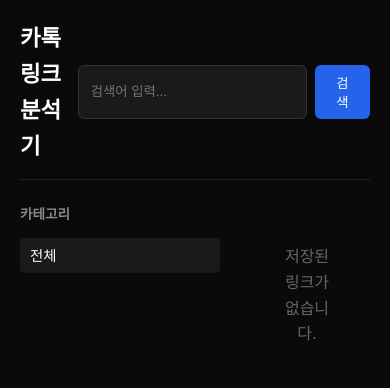
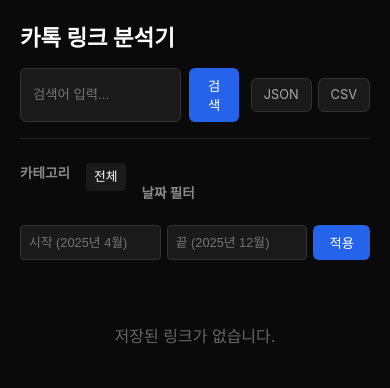
Before and after one commit to slimex200-wq/katalk-link-analyzer, a FastAPI app: page / in a window 390 px wide. Shown: the top 388 px of the page. Run offline with FastAPI, Linux system fonts and the light colour scheme; data comes from the database, SQL or seed files in the repository; data that the repository does not hold is empty.

Commit message:
feat: v2 업그레이드 - 다중 AI 백엔드, 대시보드 기능 강화
- Claude CLI / OpenAI API 자동 감지 및 선택 지원
- 즐겨찾기(핀) 기능 추가 (상단 고정, 금색 테두리)
- 카테고리 클릭 수정, 개수 표시
- 날짜 범위 필터
- JSON/CSV 내보내기
- 링크 삭제
- URL 필터링 (localhost, google docs 등 자동 제외)
- 모바일 반응형 대응
- 크롤링 최소 텍스트 길이 체크 (playwright fallback 개선)
- Windows claude CLI 호환성 (shell=True, utf-8 encoding)

```diff
--- a/crawler.py
+++ b/crawler.py
@@ -32,9 +32,9 @@
         resp = requests.get(url, headers={"User-Agent": DEFAULT_UA}, timeout=REQUEST_TIMEOUT)
         resp.raise_for_status()
         result = extract_text_content(resp.text)
-        if result["text"].strip():
+        if len(result["text"].strip()) > 50:
             return result
-        return None  # 빈 콘텐츠 → playwright fallback
+        return None  # 콘텐츠 부족 → playwright fallback
     except requests.exceptions.HTTPError as e:
         if e.response is not None and e.response.status_code in (403, 404, 410):
             logger.warning("HTTP %d for %s, skipping", e.response.status_code, url)
--- a/requirements.txt
+++ b/requirements.txt
@@ -7,5 +7,6 @@
 uvicorn>=0.27
 jinja2>=3.1
 tqdm>=4.66
+openai>=1.0
 pytest>=8.0
 httpx>=0.27
--- a/server.py
+++ b/server.py
@@ -1,13 +1,21 @@
+import csv
+import io
+import json
 from pathlib import Path
 
 from fastapi import FastAPI, Query, Request
-from fastapi.responses import HTMLResponse
+from fastapi.responses import HTMLResponse, JSONResponse, StreamingResponse
 from fastapi.staticfiles import StaticFiles
 from fastapi.templating import Jinja2Templates
+from pydantic import BaseModel
 
 from db import Database
 
 BASE_DIR = Path(__file__).parent
+
+
+class CategoryUpdate(BaseModel):
+    category: str
 
 
 def create_app(db_path: str = "links.db") -> FastAPI:
@@ -23,14 +31,19 @@
         request: Request,
         category: str | None = Query(None),
         q: str | None = Query(None),
+        date_from: str | None = Query(None),
+        date_to: str | None = Query(None),
+        pinned: bool = Query(False),
     ):
         db = get_db()
-        links = db.get_links(category=category, search=q)
+        links = db.get_links(category=category, search=q, date_from=date_from, date_to=date_to, pinned_only=pinned)
         db.close()
         return templates.TemplateResponse(request, "index.html", {
             "links": links,
             "current_category": category,
             "search_query": q or "",
+            "date_from": date_from or "",
+            "date_to": date_to or "",
         })
 
     @app.get("/api/links")
@@ -43,6 +56,33 @@
         db.close()
         return links
 
+    @app.delete("/api/links/{link_id}")
+    async def api_delete_link(link_id: int):
+        db = get_db()
+        deleted = db.delete_link(link_id)
+        db.close()
+        if deleted:
+            return {"ok": True}
+        return JSONResponse(status_code=404, content={"error": "not found"})
+
+    @app.patch("/api/links/{link_id}/category")
+    async def api_update_category(link_id: int, body: CategoryUpdate):
+        db = get_db()
+        updated = db.update_category(link_id, body.category)
+        db.close()
+        if updated:
+            return {"ok": True, "category": body.category}
+        return JSONResponse(status_code=404, content={"error": "not found"})
+
+    @app.post("/api/links/{link_id}/pin")
+    async def api_toggle_pin(link_id: int):
+        db = get_db()
+        result = db.toggle_pin(link_id)
+        db.close()
+        if result["ok"]:
+            return result
+        return JSONResponse(status_code=404, content={"error": "not found"})
+
     @app.get("/api/categories")
     async def api_categories():
         db = get_db()
@@ -50,4 +90,33 @@
         db.close()
         return categories
 
+    @app.get("/api/export/json")
+    async def api_export_json():
+        db = get_db()
+        links = db.get_links()
+        db.close()
+        content = json.dumps(links, ensure_ascii=False, indent=2)
+        return StreamingResponse(
+            io.BytesIO(content.encode("utf-8")),
+            media_type="application/json",
+            headers={"Content-Disposition": "attachment; filename=links.json"},
+        )
+
+    @app.get("/api/export/csv")
+    async def api_export_csv():
+        db = get_db()
+        links = db.get_links()
+        db.close()
+        output = io.StringIO()
+        writer = csv.writer(output)
+        writer.writerow(["url", "title", "summary", "category", "tags", "source_date"])
+        for link in links:
+            tags = ", ".join(link.get("tags", [])) if isinstance(link.get("tags"), list) else link.get("tags", "")
+            writer.writerow([link["url"], link.get("title", ""), link.get("summary", ""), link.get("category", ""), tags, link.get("source_date", "")])
+        return StreamingResponse(
+            io.BytesIO(output.getvalue().encode("utf-8-sig")),
+            media_type="text/csv",
+            headers={"Content-Disposition": "attachment; filename=links.csv"},
+        )
+
     return app
--- a/static/style.css
+++ b/static/style.css
@@ -20,9 +20,13 @@
     margin-bottom: 24px;
     padding-bottom: 16px;
     border-bottom: 1px solid #222;
+    flex-wrap: wrap;
+    gap: 12px;
 }
 
 h1 { font-size: 1.4rem; color: #fff; }
+
+.header-actions { display: flex; align-items: center; gap: 12px; }
 
 .search-bar { display: flex; gap: 8px; }
 
@@ -35,7 +39,7 @@
     width: 240px;
 }
 
-.search-bar button {
+.search-bar button, .date-filter button {
     background: #2563eb;
     color: #fff;
     border: none;
@@ -44,11 +48,28 @@
     cursor: pointer;
 }
 
+.export-btns { display: flex; gap: 6px; }
+
+.btn-export {
+    background: #1a1a1a;
+    border: 1px solid #333;
+    color: #aaa;
+    padding: 6px 12px;
+    border-radius: 6px;
+    text-decoration: none;
+    font-size: 0.8rem;
+}
+
+.btn-export:hover { color: #fff; border-color: #555; }
+
 .layout {
     display: grid;
     grid-template-columns: 200px 1fr;
     gap: 24px;
+    min-width: 0;
 }
+
+.content { min-width: 0; }
 
 .sidebar h3 {
     font-size: 0.85rem;
@@ -73,6 +94,22 @@
     color: #fff;
 }
 
+.date-filter {
+    display: flex;
+    flex-direction: column;
+    gap: 6px;
+}
+
+.date-filter input {
+    background: #1a1a1a;
+    border: 1px solid #333;
+    color: #e0e0e0;
+    padding: 6px 8px;
+    border-radius: 4px;
+    font-size: 0.8rem;
+    width: 100%;
+}
+
 .count {
     font-size: 0.85rem;
     color: #666;
@@ -132,6 +206,61 @@
 
 .tag:hover { color: #60a5fa; }
 
+.card-actions { display: flex; align-items: center; gap: 12px; }
+
 .date { color: #555; font-size: 0.8rem; }
 
+.btn-delete {
+    background: none;
+    border: none;
+    color: #555;
+    cursor: pointer;
+    font-size: 0.85rem;
+    padding: 2px 6px;
+    border-radius: 4px;
+}
+
+.btn-delete:hover { color: #ef4444; background: #1a1a1a; }
+
 .empty { color: #666; text-align: center; padding: 40px; }
+
+/* 모바일 반응형 */
+@media (max-width: 768px) {
+    .layout {
+        grid-template-columns: 1fr;
+    }
+
+    .sidebar {
+        display: flex;
+        gap: 16px;
+        flex-wrap: wrap;
+        align-items: flex-start;
+    }
+
+    .sidebar h3 { margin-bottom: 4px; }
+
+    .sidebar ul {
+        display: flex;
+        gap: 4px;
+        flex-wrap: wrap;
+    }
+
+    .sidebar li a { padding: 4px 8px; font-size: 0.8rem; }
+
+    .date-filter {
+        flex-direction: row;
+        flex-wrap: wrap;
+    }
+
+    .date-filter input { width: auto; flex: 1; min-width: 100px; }
+
+    header { flex-direction: column; align-items: stretch; }
+
+    .header-actions { flex-wrap: wrap; }
+
+    .search-bar { flex: 1; }
+    .search-bar input { width: 100%; }
+
+    .card-header { flex-direction: column; align-items: flex-start; }
+    .card-header-actions { align-self: flex-end; margin-top: -24px; }
+}
--- a/templates/index.html
+++ b/templates/index.html
@@ -10,10 +10,16 @@
     <div class="container">
         <header>
             <h1>카톡 링크 분석기</h1>
+            <div class="header-actions">
                 <form class="search-bar" method="get" action="/">
                     <input type="text" name="q" value="{{ search_query }}" placeholder="검색어 입력...">
                     <button type="submit">검색</button>
                 </form>
+                <div class="export-btns">
+                    <a href="/api/export/json" class="btn-export">JSON</a>
+                    <a href="/api/export/csv" class="btn-export">CSV</a>
+                </div>
+            </div>
         </header>
 
         <div class="layout">
@@ -22,20 +28,34 @@
                 <ul id="category-list">
                     <li><a href="/" class="{{ 'active' if not current_category else '' }}">전체</a></li>
                 </ul>
+
+                <h3 style="margin-top: 20px;">날짜 필터</h3>
+                <form class="date-filter" method="get" action="/">
+                    {% if current_category %}
+                    <input type="hidden" name="category" value="{{ current_category }}">
+                    {% endif %}
+                    {% if search_query %}
+                    <input type="hidden" name="q" value="{{ search_query }}">
+                    {% endif %}
+                    <input type="text" name="date_from" value="{{ date_from }}" placeholder="시작 (2025년 4월)">
+                    <input type="text" name="date_to" value="{{ date_to }}" placeholder="끝 (2025년 12월)">
+                    <button type="submit">적용</button>
+                </form>
             </aside>
 
             <main class="content">
                 {% if links %}
                 <p class="count">{{ links|length }}개 링크</p>
                 {% for link in links %}
-                <div class="card">
+                <div class="card{% if link.pinned %} pinned{% endif %}" data-id="{{ link.id }}">
                     <div class="card-header">
                         <a href="{{ link.url }}" target="_blank" class="card-title">
                             {{ link.title or link.url }}
                         </a>
-                        {% if link.category %}
-                        <span class="badge">{{ link.category }}</span>
-                        {% endif %}
+                        <div class="card-header-actions">
+                            <span class="badge editable" onclick="editCategory({{ link.id }}, this)" title="클릭하여 카테고리 수정">{{ link.category or '미분류' }}</span>
+                            <button class="btn-pin{% if link.pinned %} active{% endif %}" onclick="togglePin({{ link.id }}, this)" title="즐겨찾기">&#9733;</button>
+                        </div>
                     </div>
                     {% if link.summary %}
                     <p class="card-summary">{{ link.summary }}</p>
@@ -46,9 +66,12 @@
                             <a href="/?q={{ tag }}" class="tag">#{{ tag }}</a>
                             {% endfor %}
                         </div>
+                        <div class="card-actions">
                             {% if link.source_date %}
                             <span class="date">{{ link.source_date }}</span>
                             {% endif %}
+                            <button class="btn-delete" onclick="deleteLink({{ link.id }}, this)" title="삭제">&#10005;</button>
+                        </div>
                     </div>
                 </div>
                 {% endfor %}
@@ -59,6 +82,49 @@
         </div>
     </div>
     <script>
+        function deleteLink(id, btn) {
+            if (!confirm('이 링크를 삭제할까요?')) return;
+            fetch('/api/links/' + id, { method: 'DELETE' })
+                .then(function(r) {
+                    if (r.ok) {
+                        btn.closest('.card').remove();
+                        var countEl = document.querySelector('.count');
+                        if (countEl) {
+                            var n = document.querySelectorAll('.card').length;
+                            countEl.textContent = n + '개 링크';
+                        }
+                    }
+                });
+        }
+
+        function togglePin(id, btn) {
+            fetch('/api/links/' + id + '/pin', { method: 'POST' })
+                .then(function(r) { return r.json(); })
+                .then(function(data) {
+                    if (data.ok) {
+                        btn.classList.toggle('active', data.pinned);
+                        btn.closest('.card').classList.toggle('pinned', data.pinned);
+                    }
+                });
+        }
+
+        function editCategory(id, el) {
+            var current = el.textContent.trim();
+            var newCat = prompt('새 카테고리:', current === '미분류' ? '' : current);
+            if (newCat === null || newCat.trim() === '') return;
+            fetch('/api/links/' + id + '/category', {
+                method: 'PATCH',
+                headers: { 'Content-Type': 'application/json' },
+                body: JSON.stringify({ category: newCat.trim() })
+            })
+            .then(function(r) { return r.json(); })
+            .then(function(data) {
+                if (data.ok) {
+                    el.textContent = data.category;
+                }
+            });
+        }
+
         (function() {
             var currentParams = new URLSearchParams(window.location.search);
             var currentCat = currentParams.get('category') || '';
@@ -70,7 +136,7 @@
                         var li = document.createElement('li');
                         var a = document.createElement('a');
                         a.href = '/?category=' + encodeURIComponent(cat.name);
-                        a.textContent = cat.name;
+                        a.textContent = cat.name + ' (' + cat.count + ')';
                         if (cat.name === currentCat) a.className = 'active';
                         li.appendChild(a);
                         list.appendChild(li);
```
Also changed, not shown: other parts of static/style.css (+37 -0 lines), analyzer.py (+93 -19 lines), chat_parser.py (+19 -1 lines), db.py (+44 -6 lines), tests/test_analyzer.py (+6 -6 lines), README.md (added), 2 other files. Lines whose indentation alone changed are shown as unchanged.
